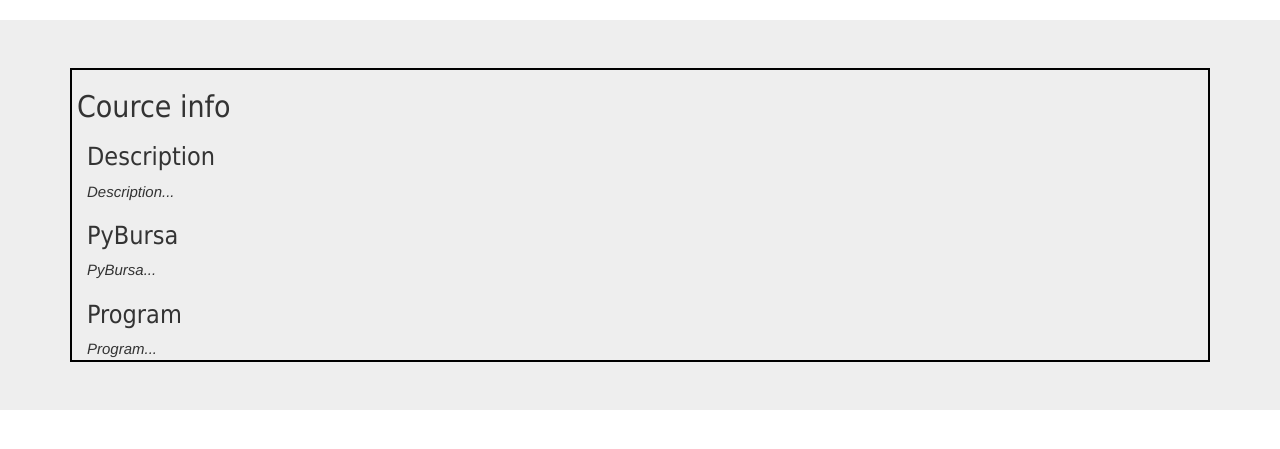
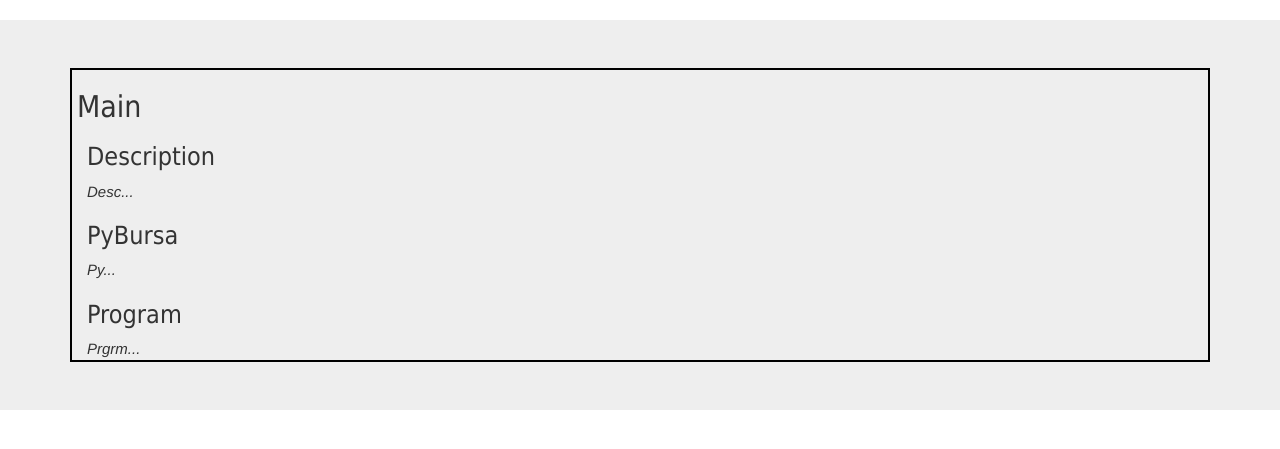
Before and after one commit to ooniversity/ooniversity_django_courses_nix, a Python web app: template templates/index.html in a window 1280 px wide. Shown: the part 52-501 px from the top of the page. Run offline with Jinja, Linux system fonts and the light colour scheme; the template is opened without the code that fills it, so the values that code supplies are empty.

Commit message:
check on changes

```diff
--- a/static/css/style.css
+++ b/static/css/style.css
@@ -39,9 +39,9 @@
 }
 
 .reserved {
-	background-color:red;
+	background-color:white;
 }
 
 .enough {
-	background-color:red;
+	background-color:white;
 }
--- a/templates/contact.html
+++ b/templates/contact.html
@@ -36,7 +36,7 @@
 	    <div class="collapse navbar-collapse" id="bs-example-navbar-collapse-1">
 	      <ul class="nav navbar-nav">
 		<li><a href="index.html">Main</a></li>
-		<li class="active"><a href="#">Contacts <span class="sr-only">(current)</span></a></li>
+		<li class="active"><a href="contact.html">Contacts <span class="sr-only">(current)</span></a></li>
 
 	      </ul>
 
@@ -50,8 +50,8 @@
 		<div class='cust_div'>
 			<h2 class='titleH'>Contacts</h2>
 			<div class='content'>
-				<h2>Name: Name Surname</h2>
-				<h2>Skype: skype</h2>
+				<h2 class='reserved'>Name: Name Surname</h2>
+				<h2 class='enough'>Skype: skype</h2>
 				<h2>Email: email@em.com</h2>
 				<h2>Phone: 029313</h2>
 
--- a/templates/index.html
+++ b/templates/index.html
@@ -36,7 +36,7 @@
 			  <div class="collapse navbar-collapse" id="bs-example-navbar-collapse-1">
 			    <ul class="nav navbar-nav">
 
-			<li class="active"><a href="#">Main <span class="sr-only">(current)</span></a></li>
+			<li class="active"><a href="index.html">Main <span class="sr-only">(current)</span></a></li>
 			<li><a href="contact.html">Contacts</a></li>
 			    </ul>
 
@@ -47,15 +47,15 @@
 		<div class="jumbotron">
 			<div class="container">
 				<div class='cust_div'>
-					<h2 class='titleH'>Cource info</h2>
+					<h2 class='titleH'>Main</h2>
 					<div class='content'>
 
 						<h2>Description</h2>
-						<div class = 'otherContent'> Description...</div>
+						<div class = 'otherContent'> Desc...</div>
 						<h2>PyBursa</h2>
-						<div class = 'otherContent'> PyBursa...</div>
+						<div class = 'otherContent'> Py...</div>
 						<h2>Program</h2>
-						<div class = 'otherContent'> Program...</div>
+						<div class = 'otherContent'> Prgrm...</div>
 					</div>
 				</div>
 			</div>
```
